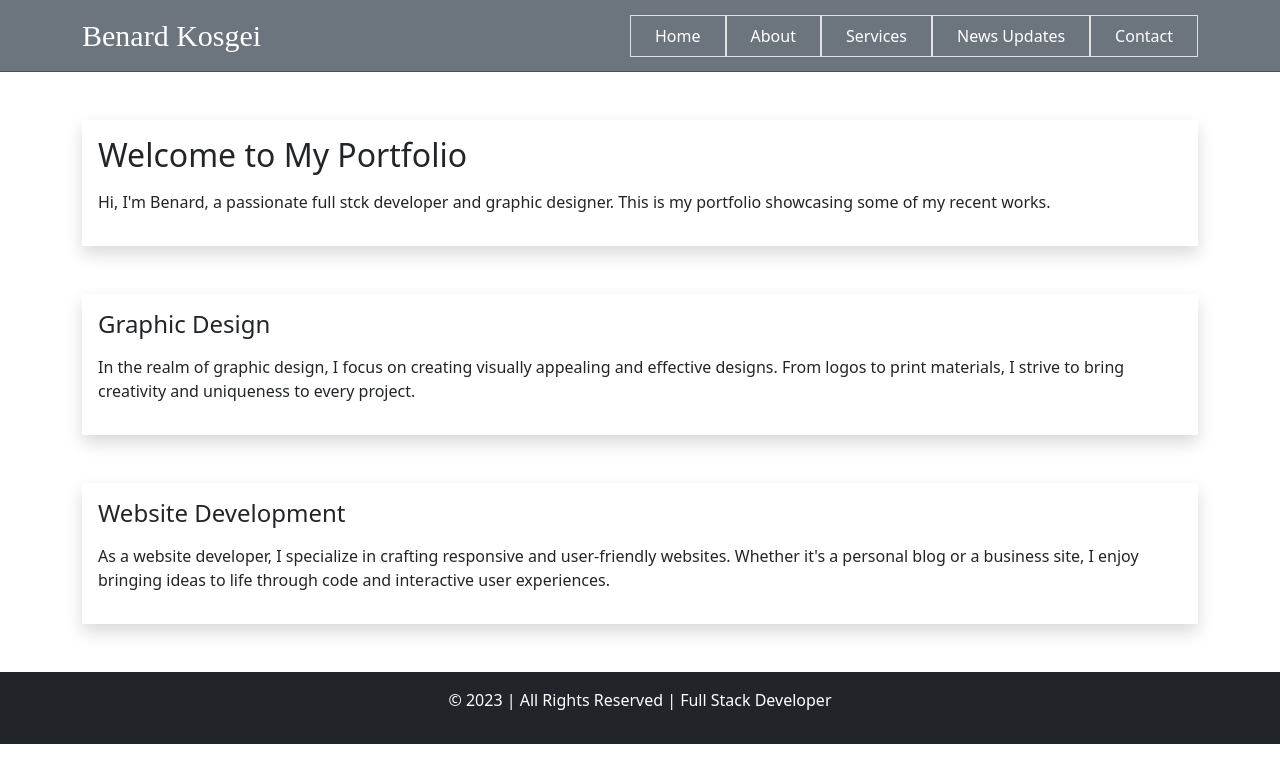
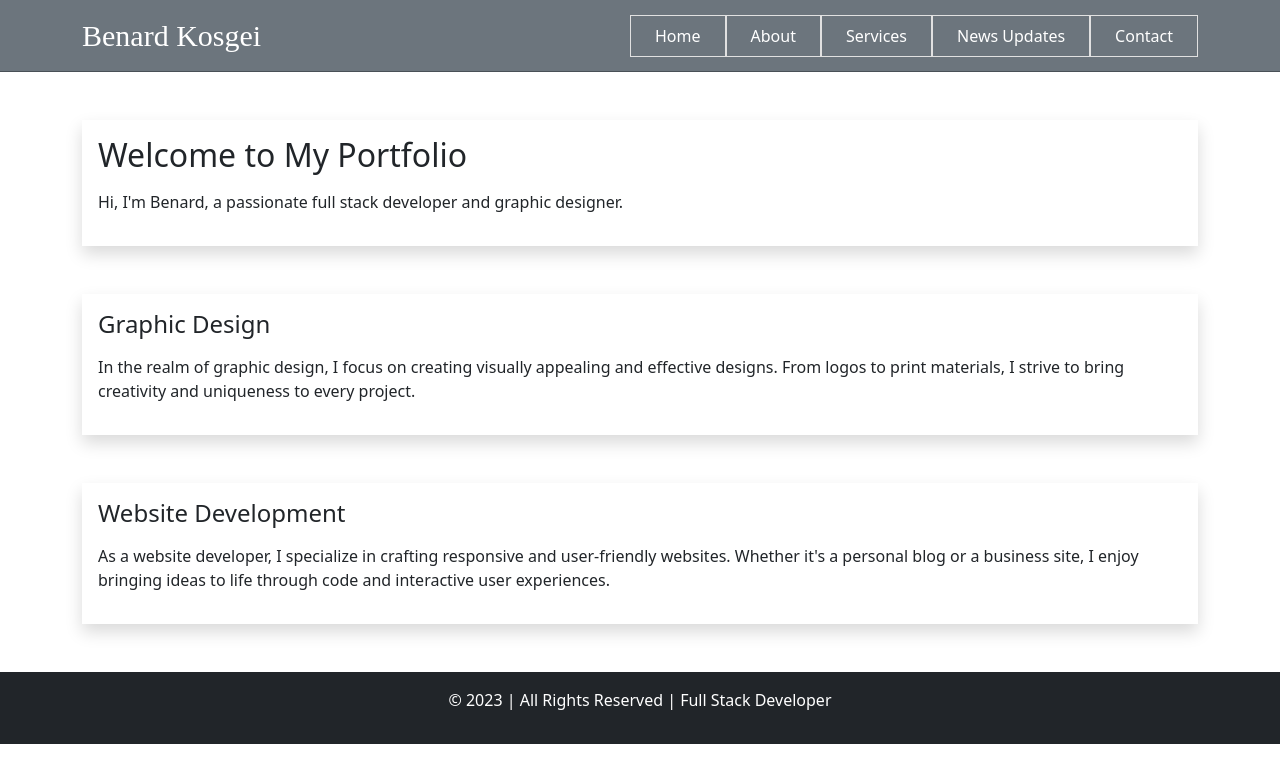
Before and after one commit to Benardkosgei/React-Blog-App, a React (Create React App) app: page / in a window 1280 px wide. Shown: the top 782 px of the page. Built offline with nearby package versions, Linux system fonts and the light colour scheme.

Commit message:
New updates

```diff
--- a/src/web_pages/Home.js
+++ b/src/web_pages/Home.js
@@ -10,8 +10,8 @@ const Home = ({ data }) => {
         <h1 className="h2 mb-3">Welcome to My Portfolio</h1>
         {/* Introduction content */}
         <p>
-          Hi, I'm Benard, a passionate full stck developer and graphic designer.
-          This is my portfolio showcasing some of my recent works.
+          Hi, I'm Benard, a passionate full stack developer and graphic designer.
+
         </p>
       </section>
       {/* Graphic Design Section */}
```
